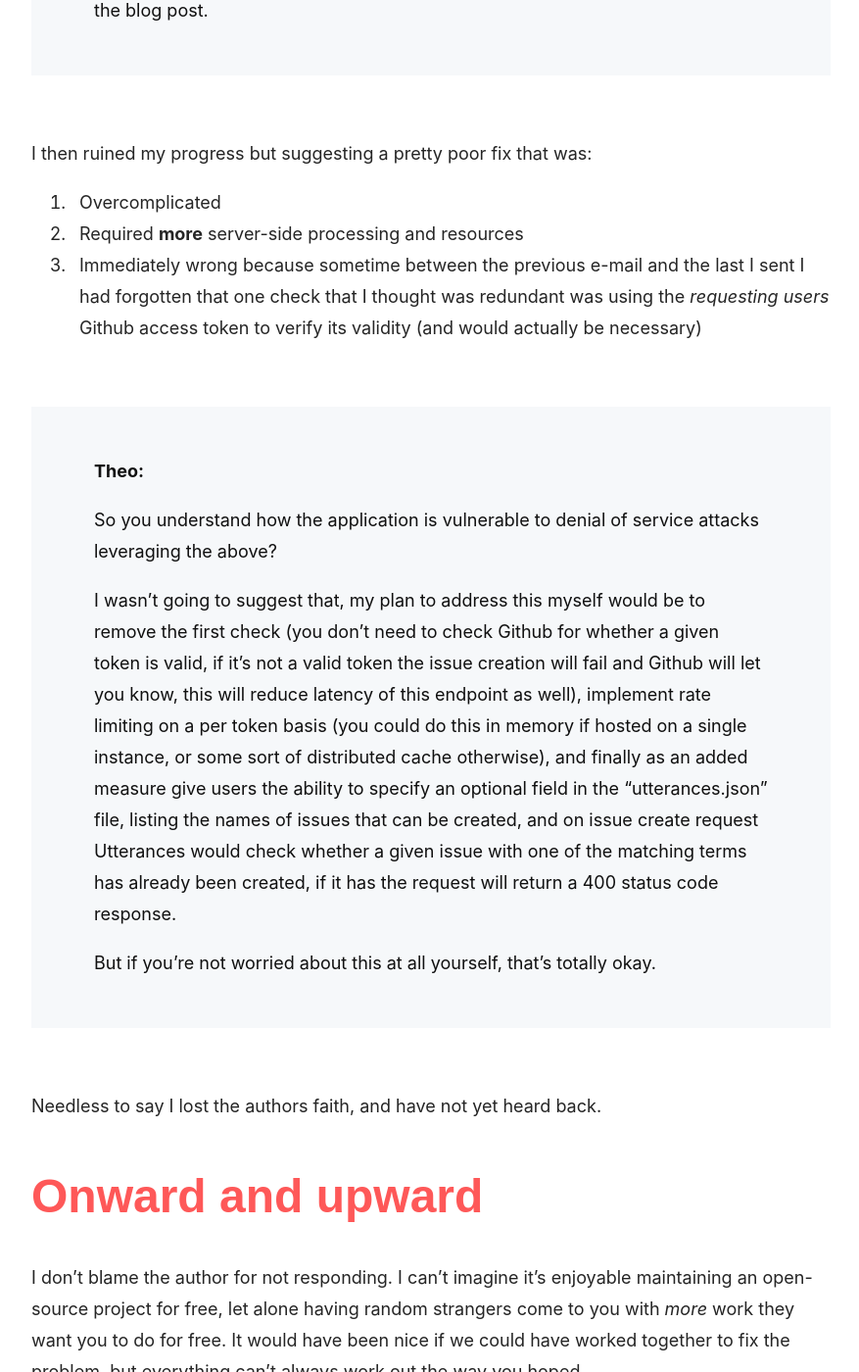
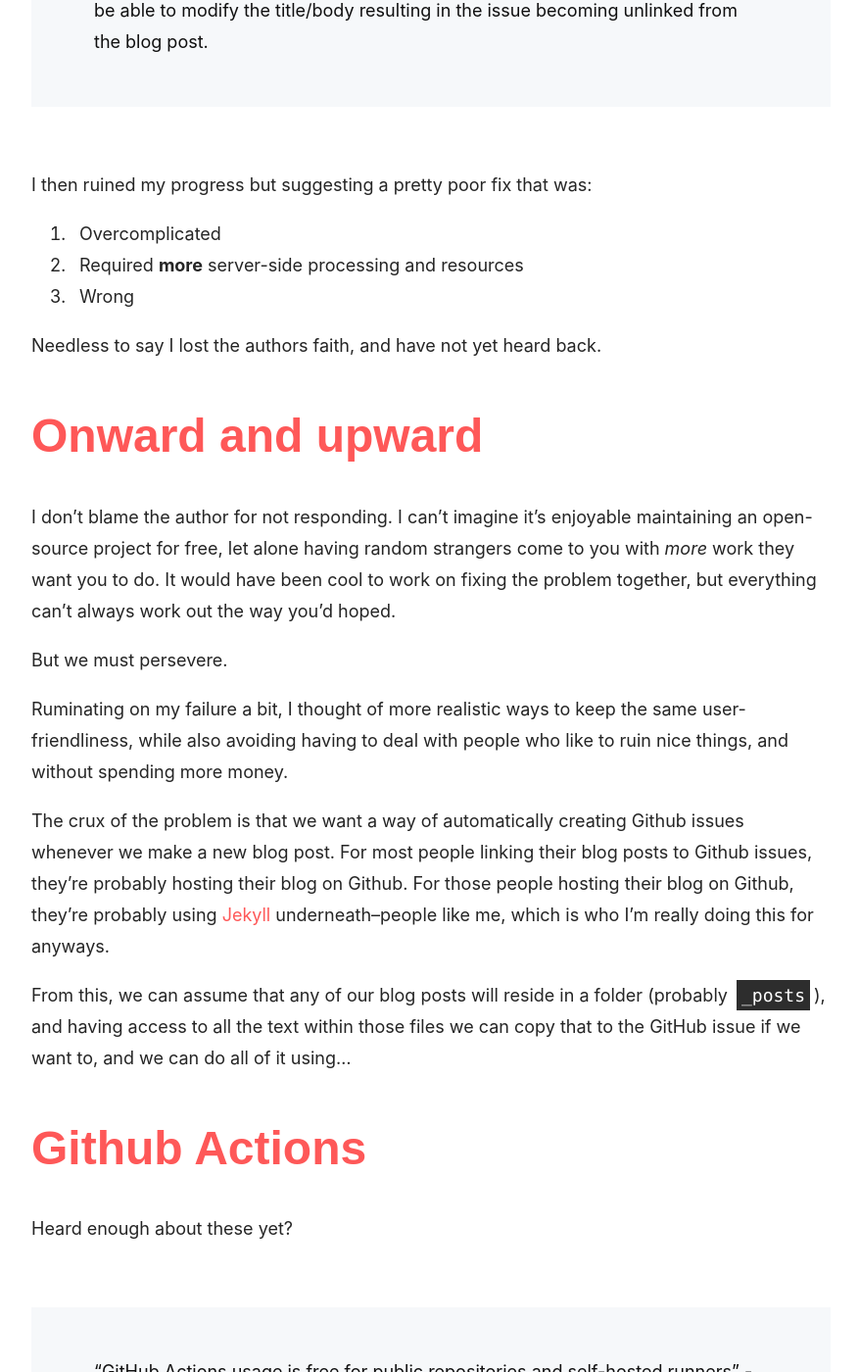
Before and after one commit to tbrockman/tbrockman.github.io, a Jekyll site: the page built from _posts/2020-11-01-hello-world.md, in a window 1280 px wide and 1400 px high, scrolled down 11513 px. Shown: the whole window at 98% size, without its empty margins (200-1077 px from the left). Built offline with Jekyll 4.4.1, drawn with Linux system fonts in a browser that asks for light colours; some of the changed text lies outside the part shown.

Commit message:
Some re-wording

````diff
--- a/_posts/2020-11-01-hello-world.md
+++ b/_posts/2020-11-01-hello-world.md
@@ -183,7 +183,7 @@ try {
   ...
 ```
 
-This means that any authenticated Github user can use the Utterances API to create issues anywhere the bot is allowed. A single account could be used for a DoS'ing the application, simply by consuming the bots rate limit with create issue requests.
+This means that any authenticated Github user can use the Utterances API to create issues anywhere the bot is allowed. A single account could be used by a malicious actor to cause all incoming requests to the application fail, simply by consuming the bots rate-limit for issue creation.
 
 ## Proof of concept
 
@@ -233,29 +233,21 @@ With overwhelming specificity and lack of judgement, I was successful. They had
 I then ruined my progress but suggesting a pretty poor fix that was:
 1. Overcomplicated
 2. Required **more** server-side processing and resources
-3. Immediately wrong because sometime between the previous e-mail and the last I sent I had forgotten that one check that I thought was redundant was using the *requesting users* Github access token to verify its validity (and would actually be necessary)
-
-> **Theo:**
->
-> So you understand how the application is vulnerable to denial of service attacks leveraging the above?
->
-> I wasn't going to suggest that, my plan to address this myself would be to remove the first check (you don't need to check Github for whether a given token is valid, if it's not a valid token the issue creation will fail and Github will let you know, this will reduce latency of this endpoint as well), implement rate limiting on a per token basis (you could do this in memory if hosted on a single instance, or some sort of distributed cache otherwise), and finally as an added measure give users the ability to specify an optional field in the "utterances.json" file, listing the names of issues that can be created, and on issue create request Utterances would check whether a given issue with one of the matching terms has already been created, if it has the request will return a 400 status code response.
->
-> But if you're not worried about this at all yourself, that's totally okay.
+3. Wrong
 
 Needless to say I lost the authors faith, and have not yet heard back.
 
 ## Onward and upward
 
-I don't blame the author for not responding. I can't imagine it's enjoyable maintaining an open-source project for free, let alone having random strangers come to you with *more* work they want you to do for free. It would have been nice if we could have worked together to fix the problem, but everything can't always work out the way you hoped.
+I don't blame the author for not responding. I can't imagine it's enjoyable maintaining an open-source project for free, let alone having random strangers come to you with *more* work they want you to do. It would have been cool to work on fixing the problem together, but everything can't always work out the way you'd hoped.
 
-But we do what we can with what we have.
+But we must persevere.
 
 Ruminating on my failure a bit, I thought of more realistic ways to keep the same user-friendliness, while also avoiding having to deal with people who like to ruin nice things, and without spending more money.
 
 The crux of the problem is that we want a way of automatically creating Github issues whenever we make a new blog post. For most people linking their blog posts to Github issues, they're probably hosting their blog on Github. For those people hosting their blog on Github, they're probably using [Jekyll](https://jekyllrb.com/) underneath--people like me, which is who I'm really doing this for anyways.
 
-From this, we know that any of our blog posts will be present in a folder (probably `_posts`), and having access to all the text within those files we can create issues that are filled with that text, and we can do all of it using...
+From this, we can assume that any of our blog posts will reside in a folder (probably `_posts`), and having access to all the text within those files we can copy that to the GitHub issue if we want to, and we can do all of it using...
 
 ## Github Actions
 
@@ -272,7 +264,7 @@ I made [this Github Action which](https://github.com/marketplace/actions/social-
 api_version: v1/social # versioned configuration API
 
 renderer: jekyll # this is the only format which is supported
-                 # but perhaps one day someone will add another
+                 # but perhaps one day there might be more
 
 content: full # what type of content to display for the post
               # 'full' will display entire blog post in the GitHub issue
--- a/_sass/resume.scss
+++ b/_sass/resume.scss
@@ -9,14 +9,6 @@ $breakpoint-combine-header: 640px;
 @font-face {
     font-family: "RobotoMono";
     src: url("../fonts/RobotoMono/RobotoMono-VariableFont_wght.ttf")
-}
-
-a {
-    text-decoration: none;
-}
-
-a.gold:hover {
-    color: #ae8631;
 }
 
 @media(max-width: $breakpoint-combine-header) {
@@ -97,6 +89,14 @@ a.gold:hover {
         }
 
     }
+}
+
+a {
+    text-decoration: none;
+}
+
+a.gold:hover {
+    color: #ae8631;
 }
 
 .first-name, .last-name {
````
Also changed, not shown: other parts of _posts/2020-11-01-hello-world.md (+1 -1 lines).
